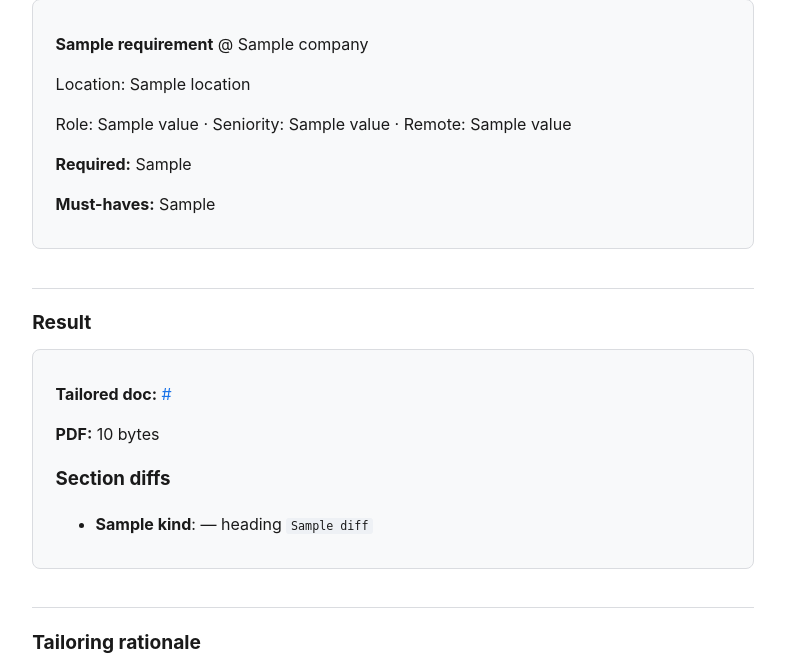
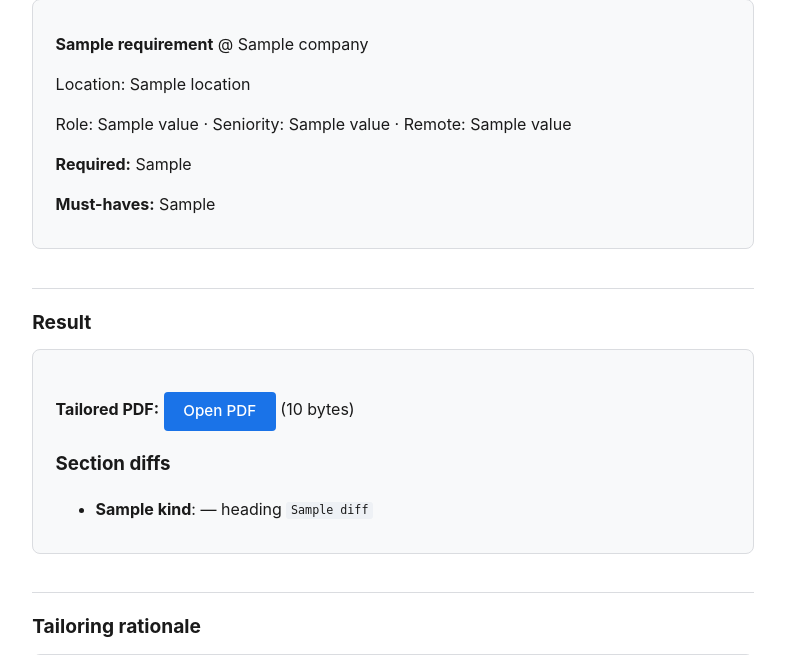
Before and after one commit to duketis/resumeai, a FastAPI app: template resumeai/api/templates/run_detail.html in a window 1280 px wide. Shown: the part 642-1297 px from the top of the page, without its empty margins (247-1032 px from the left). Run offline with FastAPI, Linux system fonts and the light colour scheme; the template is opened without the code that fills it: most values are stand-ins (such as "Sample title", 1, 10 or a date in 2020); parts of the project's set-up code (start-up, migrations or seed data) failed here and were passed over.

Commit message:
feat(api): add GET /runs/<id>/pdf so the browser can open rendered PDFs
The run-detail page linked to ``file://...`` URLs, which Chrome and
every other browser refuse to navigate to from an ``http://`` origin.
Users had to either be told the disk path or have a Bash agent run
``open`` for them -- both bad UX.

New route streams the labelled PDF from ``runs/<run_id>/*.pdf`` with
``Content-Disposition: inline`` so it renders in a browser tab
rather than forcing a download. Resilient to the dynamic
``Jonathan Duketis - <Company> - <Title>.pdf`` stem by globbing for
the most-recently-modified ``*.pdf`` in the per-run directory.

Template swapped ``file://`` link for an "Open PDF" button pointing at
the new HTTP route. The PDF size stays surfaced next to the button.

Tests cover the happy path (inline disposition, content type, body
bytes), 404 for unknown run, 404 for run-with-result-but-no-pdf-on-disk,
and 404 for a pending run that never reached the render step.

```diff
--- a/resumeai/api/routes/pages.py
+++ b/resumeai/api/routes/pages.py
@@ -8,10 +8,11 @@ Settings page pattern.
 from __future__ import annotations
 
 import asyncio
+from pathlib import Path
 from typing import TYPE_CHECKING
 
 from fastapi import APIRouter, Depends, Form, HTTPException, Request
-from fastapi.responses import HTMLResponse, RedirectResponse
+from fastapi.responses import FileResponse, HTMLResponse, RedirectResponse
 
 from resumeai.api.deps import get_orchestrator, get_runs_store
 from resumeai.api.templating import templates
@@ -93,6 +94,48 @@ def run_detail_page(
     )
 
 
+@router.get("/runs/{run_id}/pdf")
+def run_pdf(
+    run_id: str,
+    runs: RunsStore = Depends(get_runs_store),
+) -> FileResponse:
+    """Stream the run's rendered PDF over HTTP.
+
+    Browsers won't navigate to ``file://`` URLs from an ``http://`` page,
+    so the run-detail template + jobai integration both need an HTTP
+    surface for the PDF. ``inline`` Content-Disposition lets the browser
+    render the PDF in-tab rather than forcing a download.
+    """
+    run = runs.get(run_id)
+    if run is None or run.result is None:
+        raise HTTPException(status_code=404, detail=f"no PDF for run {run_id!r}")
+    pdf_path = _pdf_path_for_run(run_id)
+    if pdf_path is None:
+        raise HTTPException(status_code=404, detail=f"PDF missing on disk for run {run_id!r}")
+    return FileResponse(
+        pdf_path,
+        media_type="application/pdf",
+        filename=pdf_path.name,
+        content_disposition_type="inline",
+    )
+
+
+def _pdf_path_for_run(run_id: str) -> Path | None:
+    """Resolve the on-disk PDF for ``run_id``.
+
+    The render step writes a labelled stem like
+    ``Jonathan Duketis - <Company> - <Title>.pdf`` (since commit
+    ``47fc61b``), so the filename is dynamic per run. Returning the
+    most-recently-modified ``*.pdf`` under ``runs/<run_id>/`` keeps the
+    route resilient to filename-stem changes.
+    """
+    run_dir = Path("runs") / run_id
+    if not run_dir.is_dir():
+        return None
+    pdfs = sorted(run_dir.glob("*.pdf"), key=lambda p: p.stat().st_mtime, reverse=True)
+    return pdfs[0] if pdfs else None
+
+
 # -- helpers exported for tests --------------------------------------------
 
 
--- a/resumeai/api/templates/run_detail.html
+++ b/resumeai/api/templates/run_detail.html
@@ -50,8 +50,10 @@
 {% if run.result %}
 <h2>Result</h2>
 <div class="card">
-  <p><strong>Tailored doc:</strong> <a href="{{ run.result.doc_url }}" target="_blank" rel="noopener">{{ run.result.doc_url }}</a></p>
-  <p><strong>PDF:</strong> {{ run.result.pdf_size_bytes }} bytes</p>
+  <p><strong>Tailored PDF:</strong>
+    <a class="button" href="/runs/{{ run.id }}/pdf" target="_blank" rel="noopener">Open PDF</a>
+    <span class="muted">({{ run.result.pdf_size_bytes }} bytes)</span>
+  </p>
   <h3>Section diffs</h3>
   <ul>
     {% for diff in run.result.diffs %}
```
Also changed, not shown: tests/unit/api/test_pages.py (added, +106 -0 lines).
